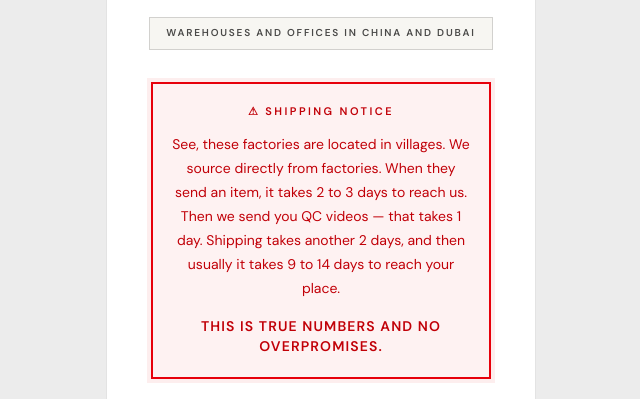
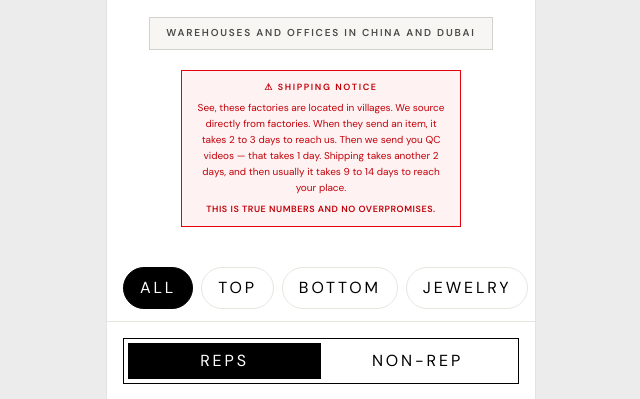
Before and after one commit to g0tPaid/rep-markets, a Next.js app: page / in a window 1280 px wide. Shown: the part 201-600 px from the top of the page, without its empty margins (319-959 px from the left). Built offline with nearby package versions, Linux system fonts and the light colour scheme; no server answers.

Commit message:
Shrink the home shipping notice.
Tighter type, padding, and width so it takes less of the first screen.

Co-authored-by: Cursor <cursoragent@cursor.com>

```diff
--- a/src/app/page.tsx
+++ b/src/app/page.tsx
@@ -52,16 +52,16 @@ export default function Home() {
         <aside
           role="note"
           aria-label="Shipping time notice"
-          className="mx-auto mt-8 w-full max-w-[340px] border-2 border-red-600 bg-red-50 px-4 py-5 text-center text-red-700 shadow-[0_0_0_4px_rgba(220,38,38,0.08)]"
+          className="mx-auto mt-5 w-full max-w-[280px] border border-red-600 bg-red-50 px-2.5 py-2.5 text-center text-red-700"
         >
-          <p className="text-[11px] font-semibold uppercase tracking-[0.22em]">⚠ Shipping notice</p>
-          <p className="mt-3 text-sm leading-6">
+          <p className="text-[9px] font-semibold uppercase tracking-[0.18em]">⚠ Shipping notice</p>
+          <p className="mt-1.5 text-[10px] leading-4">
             See, these factories are located in villages. We source directly from factories. When they
             send an item, it takes 2 to 3 days to reach us. Then we send you QC videos — that takes 1
             day. Shipping takes another 2 days, and then usually it takes 9 to 14 days to reach your
             place.
           </p>
-          <p className="mt-4 text-sm font-semibold uppercase tracking-[0.08em]">
+          <p className="mt-1.5 text-[9px] font-semibold uppercase tracking-[0.06em]">
             This is true numbers and no overpromises.
           </p>
         </aside>
```
